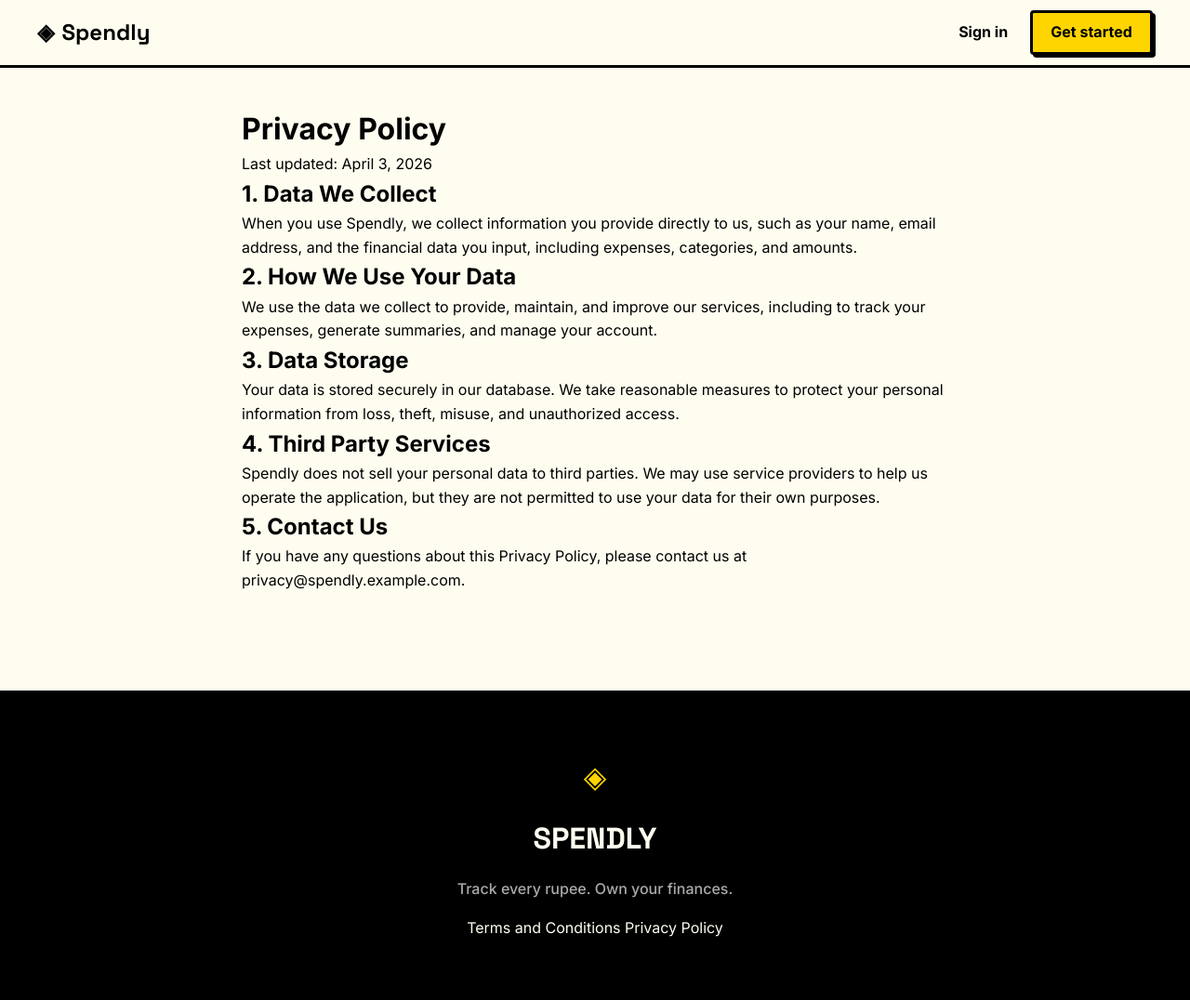
After one commit to sraghav42/expense-tracker, a Flask app: page /privacy in a window 1280 px wide. The commit adds this page. Shown: the whole page at 93% size. Run offline with Flask 3, Linux system fonts and the light colour scheme.

Commit message:
landing: add privacy page and it's route

```diff
--- a/app.py
+++ b/app.py
@@ -25,6 +25,11 @@ def login():
 @app.route("/terms")
 def terms():
     return render_template("terms.html")
+
+
+@app.route("/privacy")
+def privacy():
+    return render_template("privacy.html")
 
 
 # ------------------------------------------------------------------ #
--- a/templates/base.html
+++ b/templates/base.html
@@ -36,7 +36,7 @@
             <p class="footer-copy">Track every rupee. Own your finances.</p>
             <div class="footer-links">
                 <a href="{{ url_for('terms') }}">Terms and Conditions</a>
-                <a href="#">Privacy Policy</a>
+                <a href="{{ url_for('privacy') }}">Privacy Policy</a>
             </div>
         </div>
     </footer>
--- /dev/null
+++ b/templates/privacy.html
@@ -0,0 +1,35 @@
+{% extends "base.html" %}
+
+{% block title %}Privacy Policy — Spendly{% endblock %}
+
+{% block content %}
+<div class="legal-container" style="max-width: 800px; margin: 40px auto; padding: 0 20px; line-height: 1.6;">
+    <h1>Privacy Policy</h1>
+    <p>Last updated: April 3, 2026</p>
+
+    <section>
+        <h2>1. Data We Collect</h2>
+        <p>When you use Spendly, we collect information you provide directly to us, such as your name, email address, and the financial data you input, including expenses, categories, and amounts.</p>
+    </section>
+
+    <section>
+        <h2>2. How We Use Your Data</h2>
+        <p>We use the data we collect to provide, maintain, and improve our services, including to track your expenses, generate summaries, and manage your account.</p>
+    </section>
+
+    <section>
+        <h2>3. Data Storage</h2>
+        <p>Your data is stored securely in our database. We take reasonable measures to protect your personal information from loss, theft, misuse, and unauthorized access.</p>
+    </section>
+
+    <section>
+        <h2>4. Third Party Services</h2>
+        <p>Spendly does not sell your personal data to third parties. We may use service providers to help us operate the application, but they are not permitted to use your data for their own purposes.</p>
+    </section>
+
+    <section>
+        <h2>5. Contact Us</h2>
+        <p>If you have any questions about this Privacy Policy, please contact us at privacy@spendly.example.com.</p>
+    </section>
+</div>
+{% endblock %}
```
